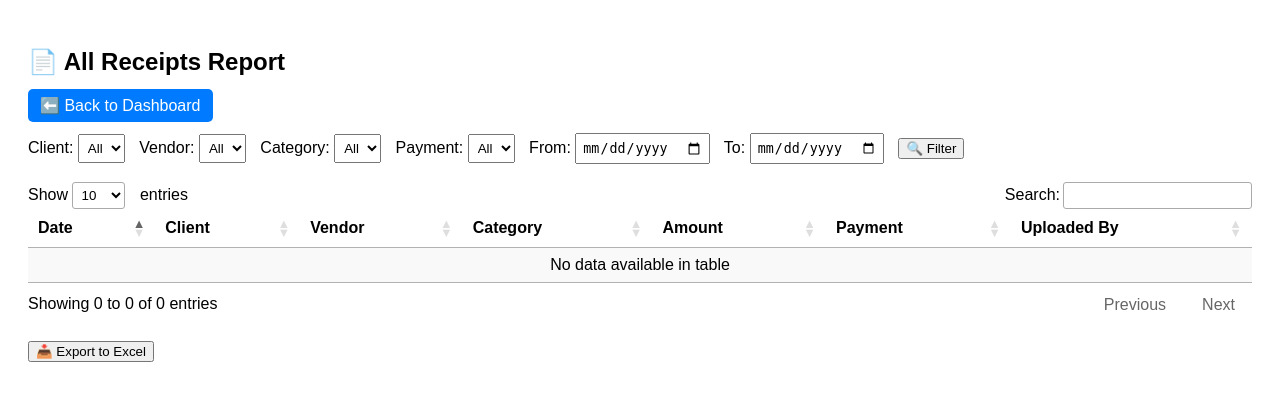
After one commit to Ishtabalern/csk, a PHP site: page /reports/all_receipts.php in a window 1280 px wide. The commit adds this page. Shown: the top 401 px of the page. Run offline with PHP 8.4, Linux system fonts and the light colour scheme; the visitor is signed in with stand-in values (Sample User, id 1); data that the repository does not hold is empty; some libraries are stand-ins or nearby versions.

Commit message:
5:25 pm
added reports

```diff
--- a/admin/receipts/list.php
+++ b/admin/receipts/list.php
@@ -54,4 +54,4 @@ $result = $conn->query("SELECT * FROM receipts ORDER BY created_at DESC");
 </table>
 
 <br>
-<a href="../admin_dashboard.php">← Back to Admin Dashboard</a>
+<a href="../../admin_dashboard.php">← Back to Admin Dashboard</a>
--- /dev/null
+++ b/reports/all_receipts.php
@@ -0,0 +1,165 @@
+<?php
+session_start();
+require_once '../includes/db.php';
+
+// Optional: Check if logged in
+if (!isset($_SESSION['user_id'])) {
+    header("Location: ../login.php");
+    exit();
+}
+
+// Fetch filter options
+$clients = $conn->query("SELECT id, name FROM clients ORDER BY name ASC");
+$vendors = $conn->query("SELECT DISTINCT vendor FROM receipts");
+$categories = $conn->query("SELECT DISTINCT category FROM receipts");
+$payment_methods = $conn->query("SELECT DISTINCT payment_method FROM receipts");
+?>
+
+<!DOCTYPE html>
+<html>
+<head>
+    <title>All Receipts Report</title>
+    <link rel="stylesheet" href="https://cdn.datatables.net/1.13.6/css/jquery.dataTables.min.css">
+    <style>
+        body { font-family: Arial; padding: 20px; }
+        h2 { margin-bottom: 20px; }
+        select, input[type="date"] { padding: 5px; margin-right: 10px; }
+        table { width: 100%; margin-top: 20px; }
+    </style>
+</head>
+<body>
+    <h2>📄 All Receipts Report</h2>
+    <?php
+    $dashboard_link = ($_SESSION['role'] === 'admin') ? '../admin_dashboard.php' : '../employee_dashboard.php';
+    ?>
+
+    <a href="<?= $dashboard_link ?>" style="text-decoration:none; background:#007bff; color:white; padding:8px 12px; border-radius:5px;">
+        ⬅️ Back to Dashboard
+    </a>
+    <br><br>
+
+
+    <form method="GET">
+        <label>Client:</label>
+        <select name="client_id">
+            <option value="">All</option>
+            <?php while ($row = $clients->fetch_assoc()): ?>
+                <option value="<?= $row['id'] ?>" <?= ($_GET['client_id'] ?? '') == $row['id'] ? 'selected' : '' ?>><?= $row['name'] ?></option>
+            <?php endwhile; ?>
+        </select>
+
+        <label>Vendor:</label>
+        <select name="vendor">
+            <option value="">All</option>
+            <?php while ($row = $vendors->fetch_assoc()): ?>
+                <option value="<?= $row['vendor'] ?>" <?= ($_GET['vendor'] ?? '') == $row['vendor'] ? 'selected' : '' ?>><?= $row['vendor'] ?></option>
+            <?php endwhile; ?>
+        </select>
+
+        <label>Category:</label>
+        <select name="category">
+            <option value="">All</option>
+            <?php while ($row = $categories->fetch_assoc()): ?>
+                <option value="<?= $row['category'] ?>" <?= ($_GET['category'] ?? '') == $row['category'] ? 'selected' : '' ?>><?= $row['category'] ?></option>
+            <?php endwhile; ?>
+        </select>
+
+        <label>Payment:</label>
+        <select name="payment_method">
+            <option value="">All</option>
+            <?php while ($row = $payment_methods->fetch_assoc()): ?>
+                <option value="<?= $row['payment_method'] ?>" <?= ($_GET['payment_method'] ?? '') == $row['payment_method'] ? 'selected' : '' ?>><?= $row['payment_method'] ?></option>
+            <?php endwhile; ?>
+        </select>
+
+        <label>From:</label>
+        <input type="date" name="from_date" value="<?= $_GET['from_date'] ?? '' ?>">
+
+        <label>To:</label>
+        <input type="date" name="to_date" value="<?= $_GET['to_date'] ?? '' ?>">
+
+        <button type="submit">🔍 Filter</button>
+    </form>
+
+    <br>
+
+    <table id="receiptTable" class="display">
+        <thead>
+            <tr>
+                <th>Date</th>
+                <th>Client</th>
+                <th>Vendor</th>
+                <th>Category</th>
+                <th>Amount</th>
+                <th>Payment</th>
+                <th>Uploaded By</th>
+            </tr>
+        </thead>
+        <tbody>
+            <?php
+            // Build the WHERE clause
+            $where = [];
+            if (!empty($_GET['client_id'])) {
+                $client_id = intval($_GET['client_id']);
+                $where[] = "client_id = $client_id";
+            }
+            if (!empty($_GET['vendor'])) {
+                $vendor = $conn->real_escape_string($_GET['vendor']);
+                $where[] = "vendor = '$vendor'";
+            }
+            if (!empty($_GET['category'])) {
+                $category = $conn->real_escape_string($_GET['category']);
+                $where[] = "category = '$category'";
+            }
+            if (!empty($_GET['payment_method'])) {
+                $pm = $conn->real_escape_string($_GET['payment_method']);
+                $where[] = "payment_method = '$pm'";
+            }
+            if (!empty($_GET['from_date']) && !empty($_GET['to_date'])) {
+                $from = $_GET['from_date'];
+                $to = $_GET['to_date'];
+                $where[] = "receipt_date BETWEEN '$from' AND '$to'";
+            }
+
+            $filterQuery = "SELECT r.*, c.name AS client_name, u.username
+                            FROM receipts r
+                            JOIN clients c ON r.client_id = c.id
+                            LEFT JOIN users u ON r.uploaded_by = u.id";
+
+            if ($where) {
+                $filterQuery .= " WHERE " . implode(" AND ", $where);
+            }
+
+            $filterQuery .= " ORDER BY r.receipt_date DESC";
+            $result = $conn->query($filterQuery);
+
+            while ($row = $result->fetch_assoc()):
+            ?>
+                <tr>
+                    <td><?= $row['receipt_date'] ?></td>
+                    <td><?= $row['client_name'] ?></td>
+                    <td><?= $row['vendor'] ?></td>
+                    <td><?= $row['category'] ?></td>
+                    <td>₱<?= number_format($row['amount'], 2) ?></td>
+                    <td><?= $row['payment_method'] ?></td>
+                    <td><?= $row['username'] ?? 'N/A' ?></td>
+                </tr>
+            <?php endwhile; ?>
+        </tbody>
+    </table>
+
+    <br>
+    <form action="export_excel.php" method="POST">
+        <input type="hidden" name="filters" value='<?= json_encode($_GET) ?>'>
+        <button type="submit">📥 Export to Excel</button>
+    </form>
+
+    <script src="https://code.jquery.com/jquery-3.7.0.min.js"></script>
+    <script src="https://cdn.datatables.net/1.13.6/js/jquery.dataTables.min.js"></script>
+    <script>
+        $(document).ready(function () {
+            $('#receiptTable').DataTable();
+        });
+    </script>
+</body>
+</html>
```
Also changed, not shown: admin_dashboard.php (+43 -10 lines), employee_dashboard.php (+40 -8 lines), reports/sales_expense.php (added, +149 -0 lines), reports/category_summary.php (added), reports/client_summary.php (added), reports/payment_methods.php (added), uploads/1744966314_ChatGPT Image Mar 30, 2025, 03_21_31 PM.png (added).
